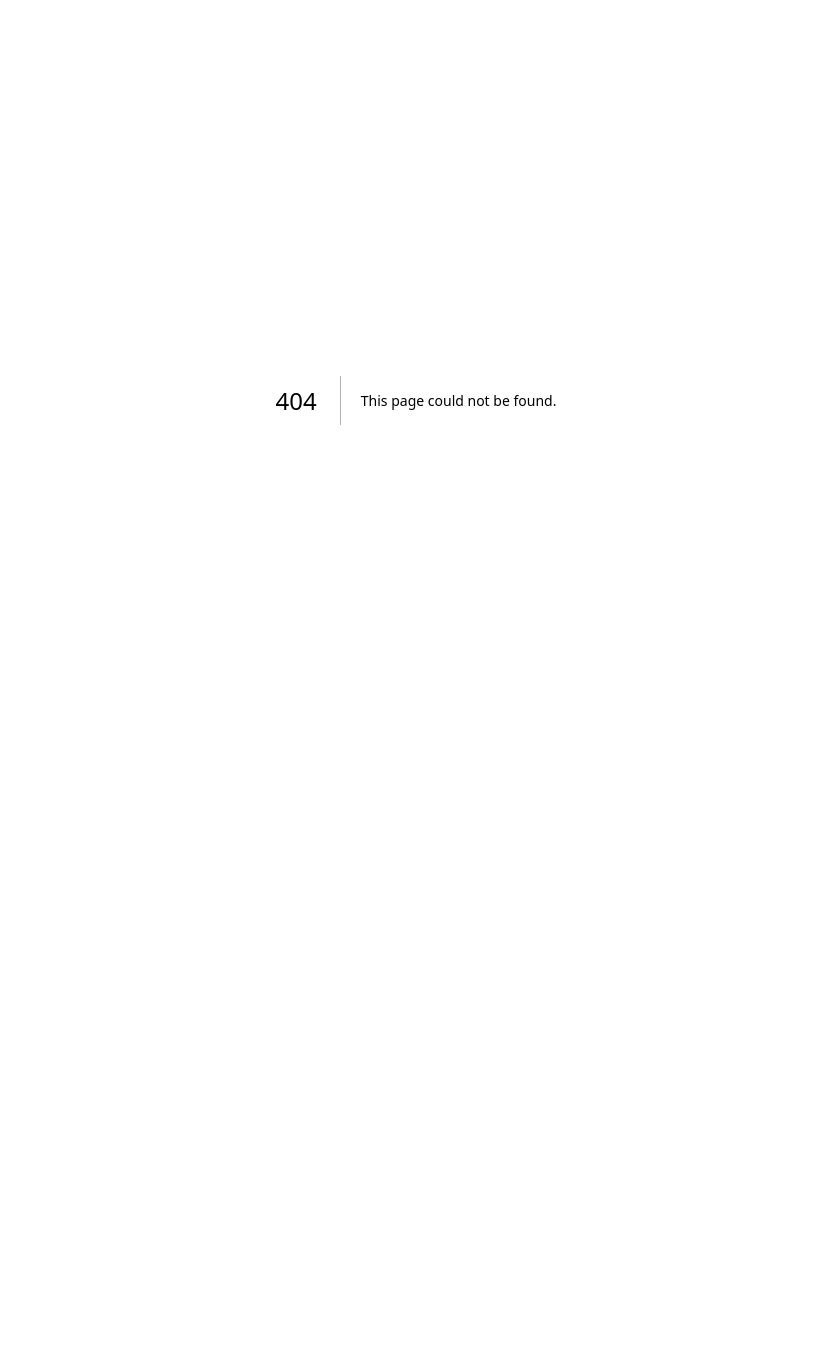
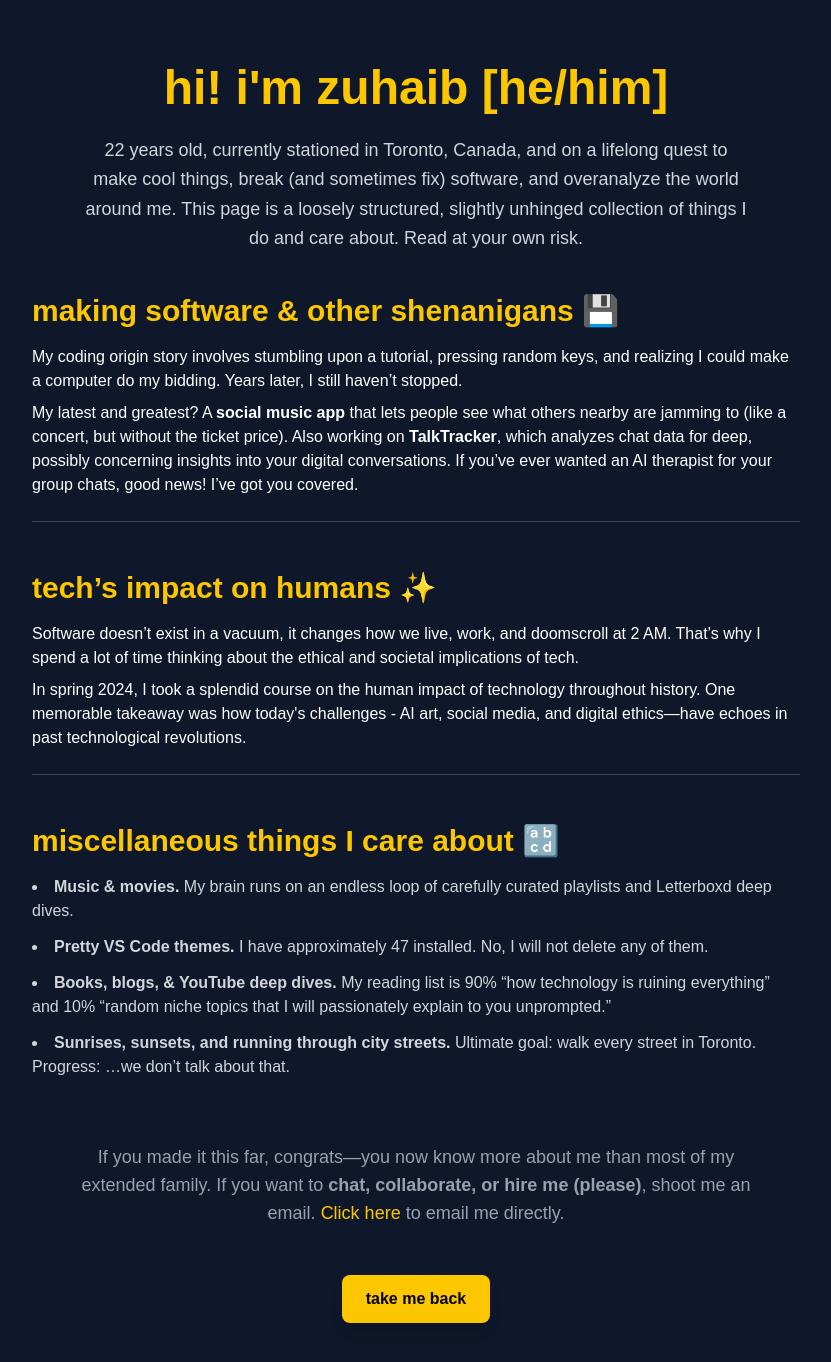
Before and after one commit to zuuhaaib/portfolio, a Next.js app: page /about-me in a window 1280 px wide. Before the commit this address had no page. Shown: the top 1362 px of the page, without its empty margins (224-1055 px from the left). Before the commit the page ends 800 px from the top, so only its background shows below. Built offline with nearby package versions, Linux system fonts and the light colour scheme.

Commit message:
added About Me Page

```diff
--- /dev/null
+++ b/src/app/about-me/page.tsx
@@ -0,0 +1,150 @@
+"use client";
+
+import { useRouter } from "next/navigation";
+import { motion } from "framer-motion";
+
+const AboutPage: React.FC = () => {
+  const router = useRouter();
+
+  return (
+    <div className="min-h-screen flex flex-col items-center justify-center bg-[#0f172a] text-white px-6 py-16">
+      {/* Heading */}
+      <motion.h1
+        className="text-5xl font-extrabold mb-6 text-yellow-400"
+        initial={{ opacity: 0, y: -20 }}
+        animate={{ opacity: 1, y: 0 }}
+        transition={{ duration: 0.5 }}
+      >
+        hi! i&#39;m zuhaib [he/him]
+      </motion.h1>
+
+      {/* Intro */}
+      <motion.p
+        className="max-w-2xl text-center text-lg text-gray-300 leading-relaxed"
+        initial={{ opacity: 0 }}
+        animate={{ opacity: 1 }}
+        transition={{ duration: 0.7 }}
+      >
+        22 years old, currently stationed in Toronto, Canada, and on a lifelong
+        quest to make cool things, break (and sometimes fix) software, and
+        overanalyze the world around me. This page is a loosely structured,
+        slightly unhinged collection of things I do and care about. Read at your
+        own risk.
+      </motion.p>
+
+      {/* Sections */}
+      <div className="max-w-3xl mt-10 space-y-12">
+        <motion.section
+          className="border-b border-gray-700 pb-6"
+          initial={{ opacity: 0 }}
+          animate={{ opacity: 1 }}
+          transition={{ duration: 0.8 }}
+        >
+          <h2 className="text-3xl font-semibold text-yellow-400 mb-4">
+            making software & other shenanigans 💾
+          </h2>
+          <p>
+            My coding origin story involves stumbling upon a tutorial, pressing
+            random keys, and realizing I could make a computer do my bidding.
+            Years later, I still haven’t stopped.
+          </p>
+          <p className="mt-2">
+            My latest and greatest? A <strong>social music app</strong> that
+            lets people see what others nearby are jamming to (like a concert,
+            but without the ticket price). Also working on{" "}
+            <strong>TalkTracker</strong>, which analyzes chat data for deep,
+            possibly concerning insights into your digital conversations. If
+            you’ve ever wanted an AI therapist for your group chats, good news!
+            I’ve got you covered.
+          </p>
+        </motion.section>
+
+        <motion.section
+          className="border-b border-gray-700 pb-6"
+          initial={{ opacity: 0 }}
+          animate={{ opacity: 1 }}
+          transition={{ duration: 0.9 }}
+        >
+          <h2 className="text-3xl font-semibold text-yellow-400 mb-4">
+            tech’s impact on humans ✨
+          </h2>
+          <p>
+            Software doesn’t exist in a vacuum, it changes how we live, work,
+            and doomscroll at 2 AM. That’s why I spend a lot of time thinking
+            about the ethical and societal implications of tech.
+          </p>
+          <p className="mt-2">
+            In spring 2024, I took a splendid course on the human impact of
+            technology throughout history. One memorable takeaway was how
+            today&#39;s challenges - AI art, social media, and digital
+            ethics—have echoes in past technological revolutions.
+          </p>
+        </motion.section>
+
+        <motion.section
+          className="pb-6"
+          initial={{ opacity: 0 }}
+          animate={{ opacity: 1 }}
+          transition={{ duration: 1 }}
+        >
+          <h2 className="text-3xl font-semibold text-yellow-400 mb-4">
+            miscellaneous things I care about 🔡
+          </h2>
+          <ul className="list-disc list-inside space-y-3 text-gray-300">
+            <li>
+              <strong>Music & movies.</strong> My brain runs on an endless loop
+              of carefully curated playlists and Letterboxd deep dives.
+            </li>
+            <li>
+              <strong>Pretty VS Code themes.</strong> I have approximately 47
+              installed. No, I will not delete any of them.
+            </li>
+            <li>
+              <strong>Books, blogs, & YouTube deep dives.</strong> My reading
+              list is 90% “how technology is ruining everything” and 10% “random
+              niche topics that I will passionately explain to you unprompted.”
+            </li>
+            <li>
+              <strong>
+                Sunrises, sunsets, and running through city streets.
+              </strong>{" "}
+              Ultimate goal: walk every street in Toronto. Progress: …we don’t
+              talk about that.
+            </li>
+          </ul>
+        </motion.section>
+      </div>
+
+      {/* Contact Section */}
+      <motion.p
+        className="text-center max-w-2xl text-lg mt-10 text-gray-400"
+        initial={{ opacity: 0 }}
+        animate={{ opacity: 1 }}
+        transition={{ duration: 1.1 }}
+      >
+        If you made it this far, congrats—you now know more about me than most
+        of my extended family. If you want to{" "}
+        <strong>chat, collaborate, or hire me (please)</strong>, shoot me an
+        email.{" "}
+        <a
+          href="mailto:your-email@example.com"
+          className="text-yellow-400 hover:underline"
+        >
+          Click here
+        </a>{" "}
+        to email me directly.
+      </motion.p>
+
+      {/* Take Me Back Button */}
+      <motion.button
+        onClick={() => router.push("/")}
+        className="mt-12 px-6 py-3 bg-yellow-400 text-black font-bold rounded-lg shadow-lg hover:bg-yellow-500 transition-all"
+        whileHover={{ scale: 1.1 }}
+      >
+        take me back
+      </motion.button>
+    </div>
+  );
+};
+
+export default AboutPage;
--- a/src/app/brian_rot/page.tsx
+++ b/src/app/brian_rot/page.tsx
@@ -66,7 +66,7 @@
   return (
     <div className="min-h-screen flex flex-col items-center bg-[#131b33] text-white p-10">
       <motion.h1
-        className="text-5xl font-bold mb-6"
+        className="text-5xl font-bold mb-6 text-yellow-400 drop-shadow-lg"
         initial={{ opacity: 0, y: -20 }}
         animate={{ opacity: 1, y: 0 }}
       >
@@ -84,14 +84,14 @@
       </p>
 
       {/* Top 4 Movies */}
-      <h2 className="text-3xl font-bold mt-10">top 4 movies</h2>
-      <div className="flex gap-6 mt-6">
+      <h2 className="text-3xl font-bold mt-10 text-yellow-400">top 4 movies</h2>
+      <div className="flex flex-wrap gap-6 mt-6 justify-center">
         {topMovies.map((movie) => (
           <motion.a
             key={movie.title}
             href={movie.link}
             target="_blank"
-            className="text-center cursor-pointer transform transition-transform hover:scale-110"
+            className="text-center cursor-pointer transform transition-transform hover:scale-105"
             whileHover={{ scale: 1.1 }}
           >
             <Image
@@ -99,7 +99,7 @@
               alt={movie.title}
               width={160}
               height={240}
-              className="rounded-lg shadow-lg"
+              className="rounded-lg shadow-lg hover:shadow-2xl transition-all"
             />
             <p className="mt-2 font-semibold text-xl">{movie.title}</p>
             <p className="text-gray-400 text-sm">{movie.director}</p>
@@ -108,14 +108,14 @@
       </div>
 
       {/* Top Albums */}
-      <h2 className="text-3xl font-bold mt-12">top 4 albums</h2>
-      <div className="flex gap-6 mt-6">
+      <h2 className="text-3xl font-bold mt-12 text-yellow-400">top 4 albums</h2>
+      <div className="flex flex-wrap gap-6 mt-6 justify-center">
         {topAlbums.map((album) => (
           <motion.a
             key={album.title}
             href={album.link}
             target="_blank"
-            className="text-center cursor-pointer transform transition-transform hover:scale-110"
+            className="text-center cursor-pointer transform transition-transform hover:scale-105"
             whileHover={{ scale: 1.1 }}
           >
             <Image
@@ -123,7 +123,7 @@
               alt={album.title}
               width={160}
               height={160}
-              className="rounded-lg shadow-lg"
+              className="rounded-lg shadow-lg hover:shadow-2xl transition-all"
             />
             <p className="mt-2 font-semibold text-xl">{album.title}</p>
             <p className="text-gray-400 text-sm">{album.artist}</p>
@@ -134,7 +134,7 @@
       {/* Secret Game */}
       <motion.button
         onClick={() => setShowSecret(true)}
-        className="mt-12 px-6 py-3 bg-yellow-500 text-black font-bold rounded-lg hover:bg-yellow-600 transition-all"
+        className="mt-12 px-6 py-3 bg-yellow-500 text-black font-bold rounded-lg hover:bg-yellow-600 transition-all shadow-lg hover:shadow-2xl"
         whileHover={{ scale: 1.1 }}
       >
         [do not click]
@@ -151,7 +151,7 @@
 
       <motion.button
         onClick={() => router.push("/")}
-        className="mt-8 px-6 py-3 bg-yellow-500 text-black font-bold rounded-lg hover:bg-yellow-600 transition-all"
+        className="mt-8 px-6 py-3 bg-yellow-500 text-black font-bold rounded-lg hover:bg-yellow-600 transition-all shadow-lg hover:shadow-2xl"
         whileHover={{ scale: 1.1 }}
       >
         take me back
--- a/src/app/vinyl/page.tsx
+++ b/src/app/vinyl/page.tsx
@@ -98,7 +98,9 @@
                   ? "/"
                   : option === "brian_rot"
                   ? "/brian_rot"
-                  : ["About Me", "Projects"].includes(option)
+                  : option == "About Me"
+                  ? "/about-me"
+                  : ["Projects"].includes(option)
                   ? "/coming-soon"
                   : `/${option.toLowerCase().replace(/ /g, "-")}`
               )
```
